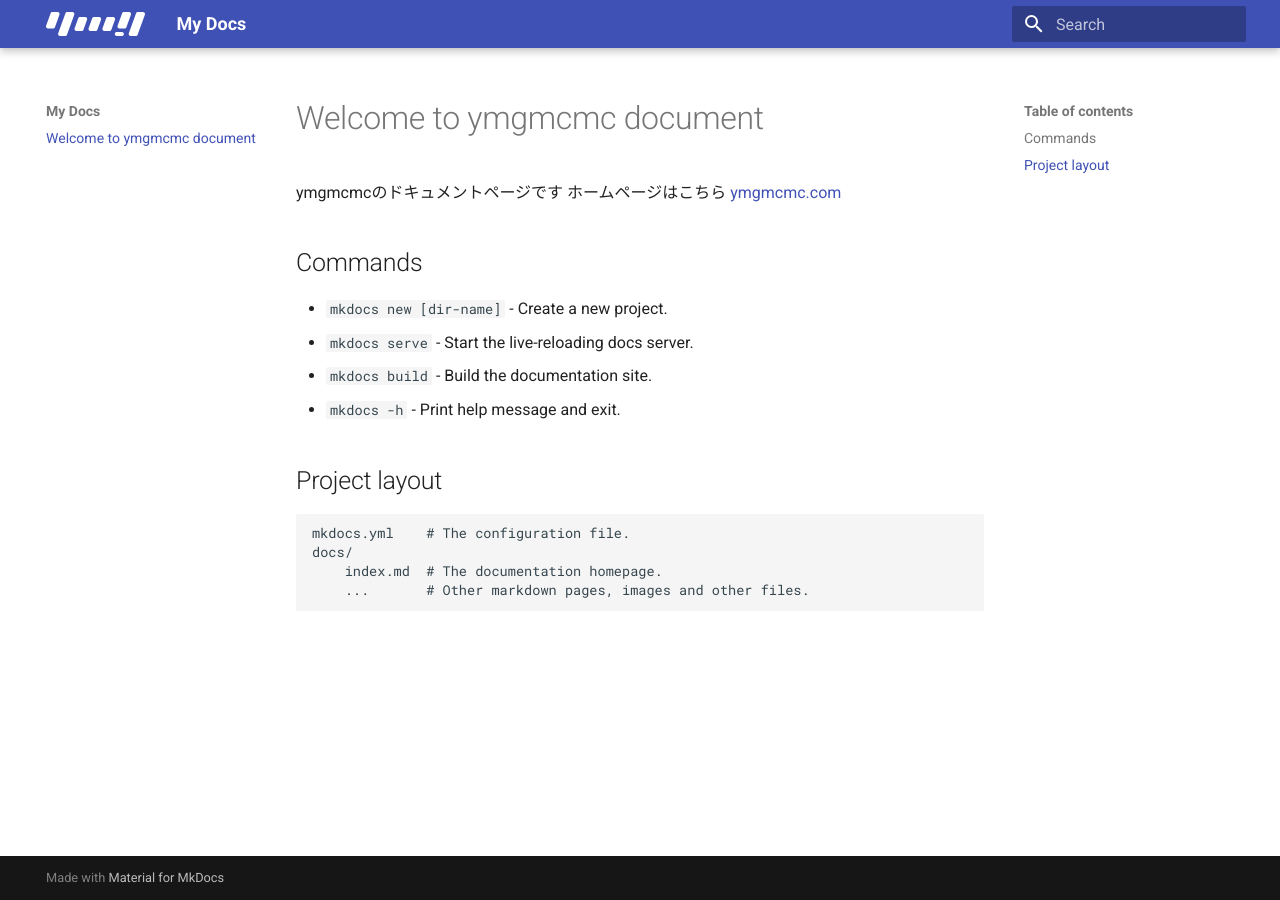
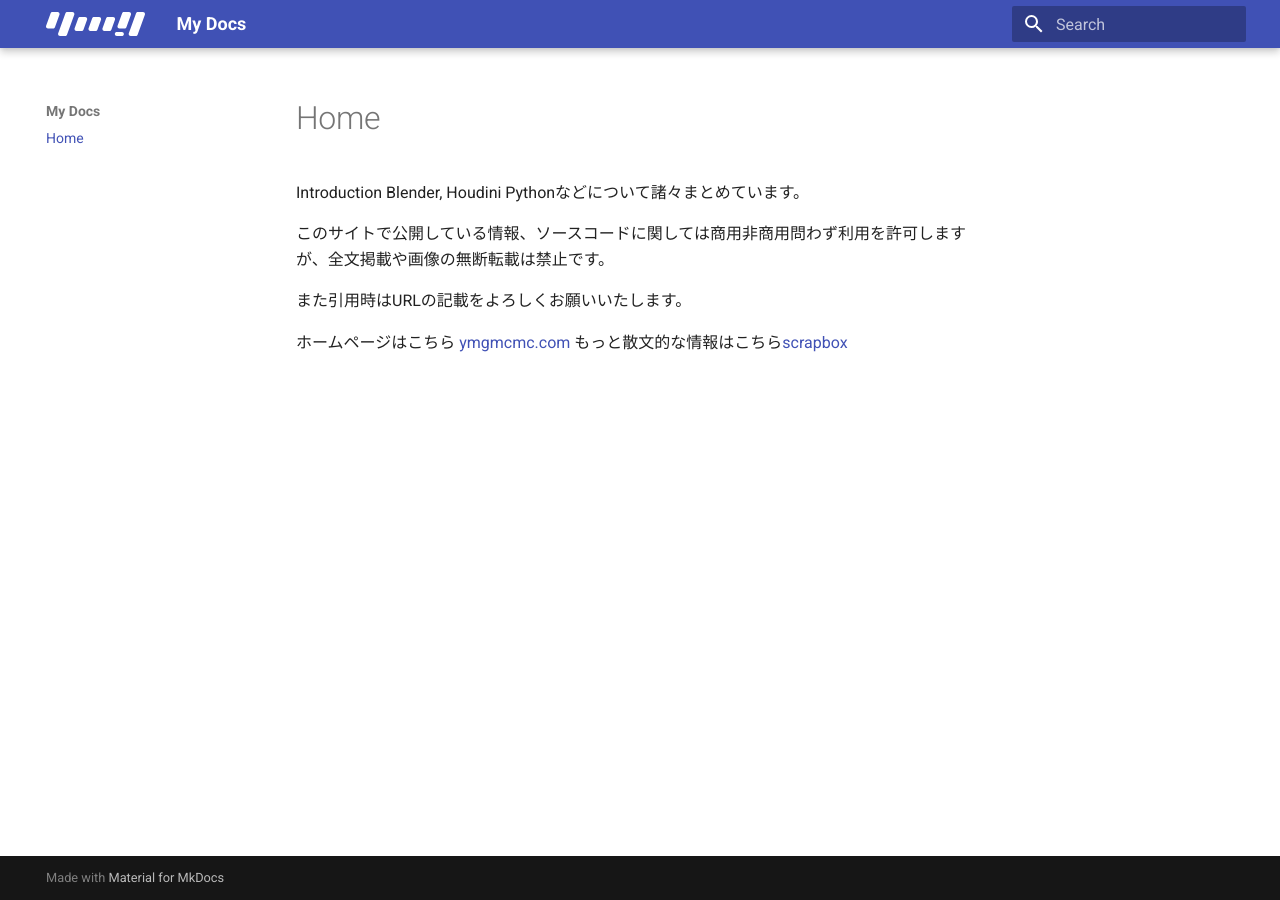
Before and after one commit to naoya-horai/documents, an MkDocs documentation site: the page built from docs/index.md, in a window 1280 px wide. Built offline with MkDocs 1.6.1 and Material for MkDocs 9.7.7, drawn with Linux system fonts in a browser that asks for light colours.

Commit message:
edit startpage

```diff
--- a/docs/index.md
+++ b/docs/index.md
@@ -1,17 +1,9 @@
-# Welcome to ymgmcmc document
-ymgmcmcのドキュメントページです
+Introduction
+Blender, Houdini Pythonなどについて諸々まとめています。
+
+このサイトで公開している情報、ソースコードに関しては商用非商用問わず利用を許可しますが、全文掲載や画像の無断転載は禁止です。
+
+また引用時はURLの記載をよろしくお願いいたします。
+
 ホームページはこちら [ymgmcmc.com](https://ymgmcmc.com)
-
-## Commands
-
-* `mkdocs new [dir-name]` - Create a new project.
-* `mkdocs serve` - Start the live-reloading docs server.
-* `mkdocs build` - Build the documentation site.
-* `mkdocs -h` - Print help message and exit.
-
-## Project layout
-
-    mkdocs.yml    # The configuration file.
-    docs/
-        index.md  # The documentation homepage.
-        ...       # Other markdown pages, images and other files.
+もっと散文的な情報はこちら[scrapbox](https://scrapbox.io/ymgmcmc/)
```
Also changed, not shown: 1 other file.
